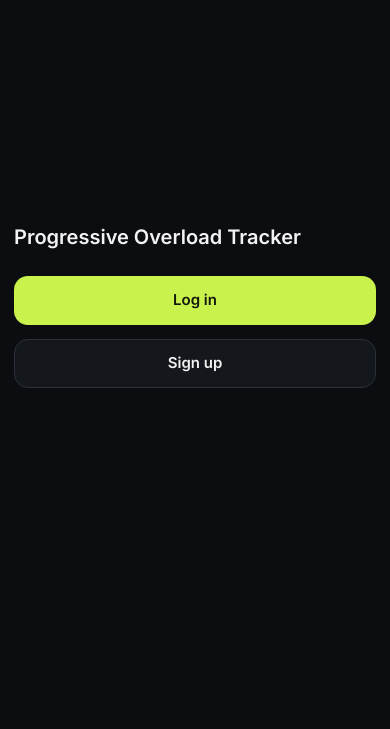
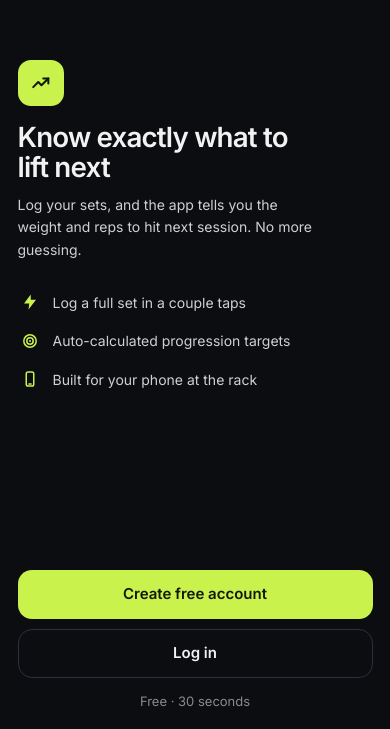
Before and after one commit to RowanWilkes/GYM-TRACKER, a Next.js app: page / in a window 390 px wide. Shown: the part 115-844 px from the top of the page. Built offline with nearby package versions, Linux system fonts and the light colour scheme; no server answers.

Commit message:
Redesign the unauthenticated landing screen for phones.
Co-authored-by: Cursor <cursoragent@cursor.com>

```diff
--- a/components/login-flow.tsx
+++ b/components/login-flow.tsx
@@ -142,32 +142,68 @@ export function LoginFlow() {
     );
   }
 
+  if (step === "landing") {
     return (
-    <main className="mx-auto flex min-h-dvh w-full max-w-md flex-col justify-center px-4 py-12">
-      {step === "landing" ? (
-        <>
-          <h1 className="t-title leading-[1.1] break-words">
-            Progressive Overload Tracker
+      <main className="mx-auto flex min-h-dvh w-full max-w-[420px] flex-col overflow-y-auto px-5 pt-[calc(1.25rem+env(safe-area-inset-top))] pb-[calc(1.25rem+env(safe-area-inset-bottom))]">
+        <div className="flex flex-1 flex-col justify-center py-6">
+          <div
+            className="mb-5 grid h-[46px] w-[46px] place-items-center bg-[var(--accent)] text-[#14180a]"
+            style={{ borderRadius: 13 }}
+            aria-hidden="true"
+          >
+            <TrendIcon />
+          </div>
+          <h1 className="max-w-[16ch] font-semibold tracking-[-0.03em] text-[var(--text-primary)] [font-size:clamp(1.625rem,4.6vw+0.7rem,2rem)] leading-[1.08]">
+            Know exactly what to lift next
           </h1>
-          <div className="mt-8 flex flex-col gap-4">
+          <p className="t-body mt-3 max-w-[34ch] leading-relaxed text-[var(--text-muted)]">
+            Log your sets, and the app tells you the weight and reps to hit next session. No more guessing.
+          </p>
+          <ul className="mt-8 flex flex-col gap-4">
+            <li className="flex items-center gap-3">
+              <span className="grid h-7 w-7 shrink-0 place-items-center text-[var(--accent)]" aria-hidden="true">
+                <BoltIcon />
+              </span>
+              <span className="t-body">Log a full set in a couple taps</span>
+            </li>
+            <li className="flex items-center gap-3">
+              <span className="grid h-7 w-7 shrink-0 place-items-center text-[var(--accent)]" aria-hidden="true">
+                <TargetIcon />
+              </span>
+              <span className="t-body">Auto-calculated progression targets</span>
+            </li>
+            <li className="flex items-center gap-3">
+              <span className="grid h-7 w-7 shrink-0 place-items-center text-[var(--accent)]" aria-hidden="true">
+                <PhoneIcon />
+              </span>
+              <span className="t-body">Built for your phone at the rack</span>
+            </li>
+          </ul>
+        </div>
+
+        <div className="mt-6 flex flex-col gap-3">
+          <button
+            type="button"
+            onClick={() => openForm("signup")}
+            className="t-value min-h-14 rounded-2xl bg-[var(--accent)] text-[#14180a]!"
+          >
+            Create free account
+          </button>
           <button
             type="button"
             onClick={() => openForm("login")}
-              className="t-value min-h-14 rounded-2xl bg-[#c9f24d] text-[#14180a]!"
+            className="t-value min-h-14 rounded-2xl border border-[#2a313c] bg-transparent text-[var(--text-primary)]"
           >
             Log in
           </button>
-            <button
-              type="button"
-              onClick={() => openForm("signup")}
-              className="t-value min-h-14 rounded-2xl border border-[#2a313c] bg-[#14171c] text-[#f4f1ea]"
-            >
-              Sign up
-            </button>
+          <p className="t-meta mt-1 text-center">Free · 30 seconds</p>
         </div>
-        </>
-      ) : null}
+      </main>
+    );
+  }
 
+  return (
+    <main className="mx-auto flex min-h-dvh w-full max-w-md flex-col justify-center px-4 py-12">
       {step === "login" ? (
         <>
           <h1 className="t-title leading-[1.15]">
@@ -268,3 +304,54 @@ export function LoginFlow() {
     </main>
   );
 }
+
+function TrendIcon() {
+  return (
+    <svg width="22" height="22" viewBox="0 0 24 24" fill="none" aria-hidden="true">
+      <path
+        d="M3.5 16.5 9 11l3.5 3.5L20 7"
+        stroke="currentColor"
+        strokeWidth="2.2"
+        strokeLinecap="round"
+        strokeLinejoin="round"
+      />
+      <path
+        d="M14.5 7H20v5.5"
+        stroke="currentColor"
+        strokeWidth="2.2"
+        strokeLinecap="round"
+        strokeLinejoin="round"
+      />
+    </svg>
+  );
+}
+
+function BoltIcon() {
+  return (
+    <svg width="18" height="18" viewBox="0 0 24 24" fill="none" aria-hidden="true">
+      <path
+        d="M13 2 4 14h7l-1 8 10-13h-7l0-7Z"
+        fill="currentColor"
+      />
+    </svg>
+  );
+}
+
+function TargetIcon() {
+  return (
+    <svg width="18" height="18" viewBox="0 0 24 24" fill="none" aria-hidden="true">
+      <circle cx="12" cy="12" r="8.25" stroke="currentColor" strokeWidth="2" />
+      <circle cx="12" cy="12" r="4.25" stroke="currentColor" strokeWidth="2" />
+      <circle cx="12" cy="12" r="1.35" fill="currentColor" />
+    </svg>
+  );
+}
+
+function PhoneIcon() {
+  return (
+    <svg width="18" height="18" viewBox="0 0 24 24" fill="none" aria-hidden="true">
+      <rect x="7" y="2.75" width="10" height="18.5" rx="2.4" stroke="currentColor" strokeWidth="2" />
+      <path d="M10.5 18.5h3" stroke="currentColor" strokeWidth="2" strokeLinecap="round" />
+    </svg>
+  );
+}
```
Lines whose indentation alone changed are shown as unchanged.
